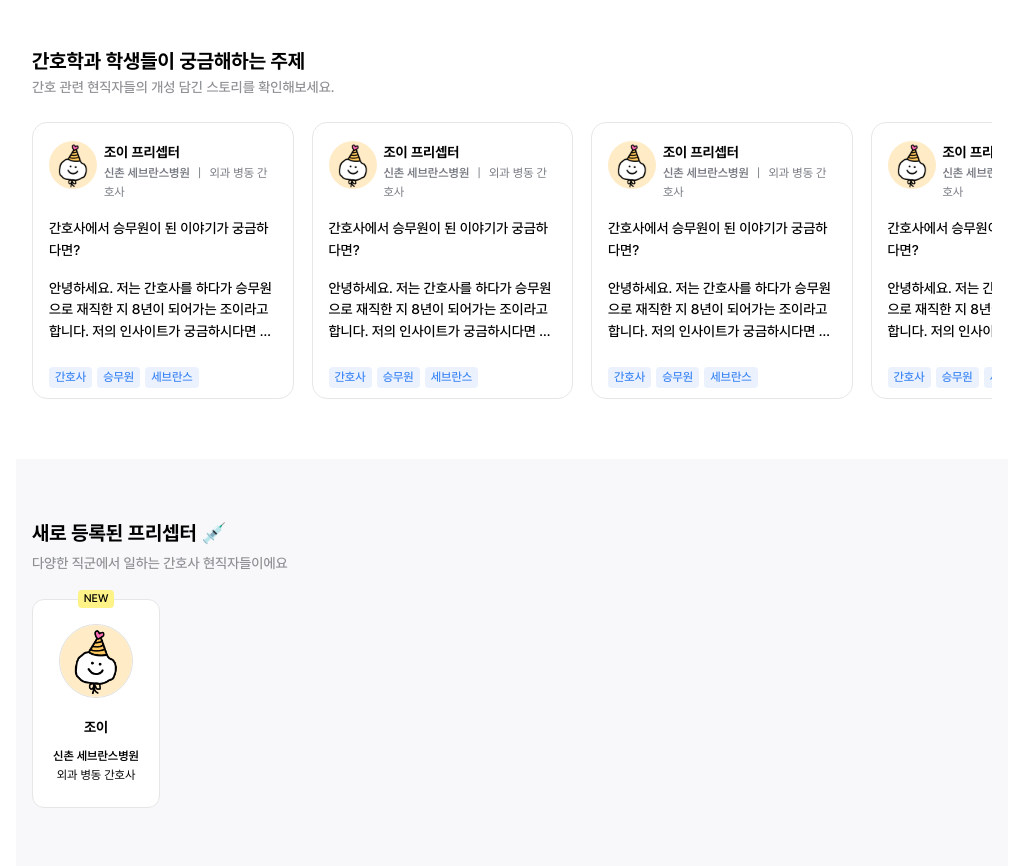
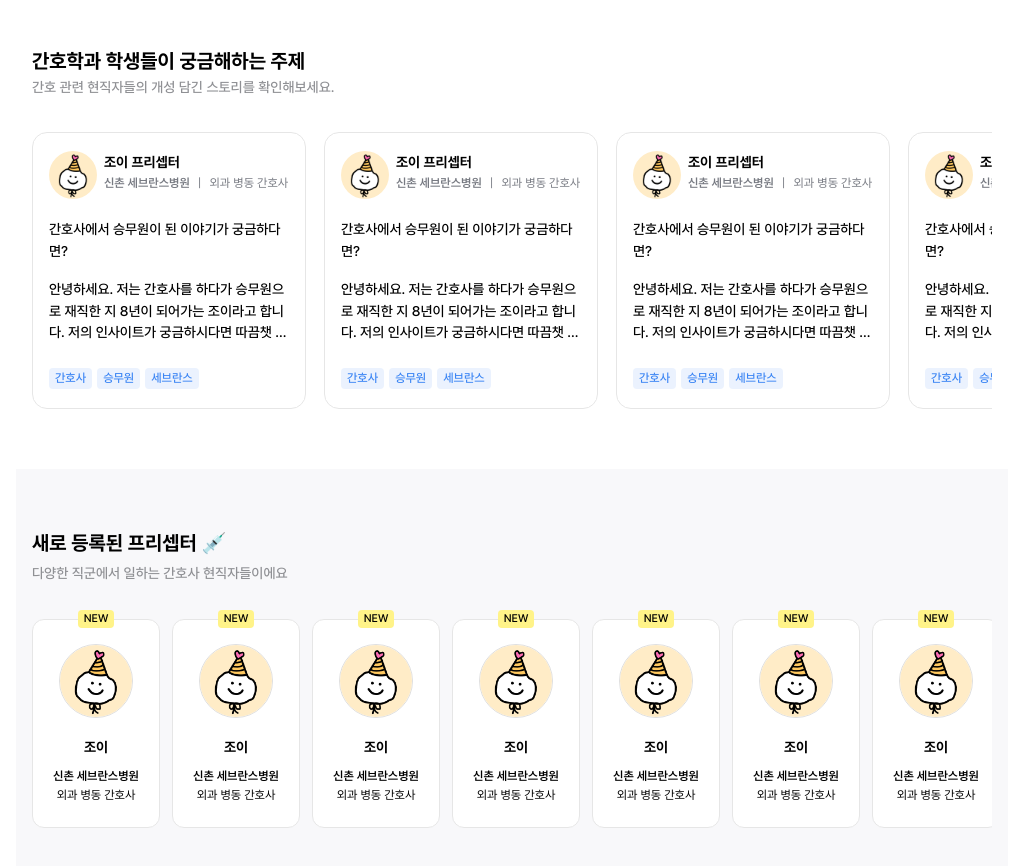
Before and after one commit to DDA-KKM/DDAKKM-REACT, a React (Create React App) app: page / in a window 1280 px wide. Shown: the part 560-1426 px from the top of the page, without its empty margins (128-1151 px from the left). Built offline with nearby package versions, Linux system fonts and the light colour scheme.

Commit message:
feat: swiper 완성

```diff
--- a/package.json
+++ b/package.json
@@ -19,7 +19,9 @@
     "react-responsive": "^9.0.2",
     "react-router-dom": "^6.11.1",
     "react-scripts": "5.0.1",
+    "react-swiper": "^0.1.5",
     "styled-components": "^5.3.10",
+    "swiper": "^9.3.1",
     "typescript": "^4.4.2",
     "web-vitals": "^2.1.0"
   },
--- a/src/pages/MainPage/Components/NewRN.style.ts
+++ b/src/pages/MainPage/Components/NewRN.style.ts
@@ -1,11 +1,13 @@
-import styled from 'styled-components'
+import styled from "styled-components";
+import { Swiper } from "swiper/react";
+import { onNotLarge } from "styles/mediaQueries";
 
 export const NewRNContainer = styled.section`
   padding: 60px 16px;
   width: 100%;
   max-width: 992px;
-	background: #F8F8FA;
-`
+  background: #f8f8fa;
+`;
 
 export const NewRNHeading = styled.div`
   font-weight: 700;
@@ -17,49 +19,43 @@ export const NewRNHeading = styled.div`
     font-weight: 500;
     font-size: 14px;
     line-height: 160%;
-		color: #8F9094;
+    color: #8f9094;
   }
-`
-
-export const NewRNWrapper = styled.div`
-	margin-top: 24px;
-`
-
+`;
 
 export const RNCard = styled.div`
   position: relative;
-	border: #E6E6E6 1px solid;
+  border: #e6e6e6 1px solid;
   width: 128px;
   height: 209px;
   display: flex;
   flex-direction: column;
   align-items: center;
   padding-top: 24px;
-	background: #FFFFFF;
+  background: #ffffff;
   border-radius: 12px;
-`
+`;
 
 export const NewTag = styled.span`
   font-weight: 500;
   font-size: 11px;
   line-height: 160%;
   padding: 0 6px;
-	background: #FFF388;
+  background: #fff388;
   border-radius: 4px;
   position: absolute;
   top: -10px;
-`
+`;
 
 export const ProfileImg = styled.div`
-
   img {
     border-radius: 100px;
     width: 74px;
     height: 74px;
     object-fit: cover;
-		border: 1px solid #DFDFDF;
+    border: 1px solid #dfdfdf;
   }
-`
+`;
 
 export const UserName = styled.div`
   font-weight: 700;
@@ -67,18 +63,55 @@ export const UserName = styled.div`
   line-height: 160%;
   color: #000000;
   margin-top: 14px;
-`
+`;
 
 export const UserJob = styled.div`
   font-weight: 400;
   font-size: 12px;
   line-height: 160%;
-
-`
+`;
 
 export const UserCompany = styled.div`
   margin-top: 8px;
   font-weight: 600;
   font-size: 12px;
   line-height: 160%;
-`
+`;
+
+export const NewRNWrapper = styled.div`
+  margin-top: 24px;
+  width: 100%;
+  display: flex;
+  flex-direction: row;
+  gap: 12px;
+  align-items: center;
+  overflow-x: hidden;
+  ${onNotLarge} {
+    overflow-x: scroll;
+  }
+  &::-webkit-scrollbar {
+    background: none;
+  }
+`;
+
+export const ScrollContainer = styled.div`
+  width: 1250px;
+  display: flex;
+  gap: 12px;
+  margin-top: 10px;
+`;
+
+export const SlideContainer = styled(Swiper)`
+  height: auto;
+  width: 100%;
+  flex-direction: row;
+  margin-top: 10px;
+  .swiper-wrapper {
+    display: -webkit-inline-box;
+    width: 100%;
+  }
+  .swiper-slide {
+    display: flex;
+    width: 140px !important;
+  }
+`;
--- a/src/pages/MainPage/Components/NewRN.tsx
+++ b/src/pages/MainPage/Components/NewRN.tsx
@@ -1,16 +1,79 @@
-import * as S from './NewRN.style'
-import TEST from '../../../assets/Frame93.png'
+import * as S from "./NewRN.style";
+import TEST from "../../../assets/Frame93.png";
+import { SwiperSlide } from "swiper/react";
+import SwiperClass from "swiper";
+import { useState } from "react";
+import useMatchScreenSize from "hooks/useMatchScreenSize";
 
 const RNs = [
   {
     profile: TEST,
-		name: '조이',
-		company: '신촌 세브란스병원',
-		job: '외과 병동 간호사'
-	}
-]
+    name: "조이",
+    company: "신촌 세브란스병원",
+    job: "외과 병동 간호사",
+  },
+  {
+    profile: TEST,
+    name: "조이",
+    company: "신촌 세브란스병원",
+    job: "외과 병동 간호사",
+  },
+  {
+    profile: TEST,
+    name: "조이",
+    company: "신촌 세브란스병원",
+    job: "외과 병동 간호사",
+  },
+  {
+    profile: TEST,
+    name: "조이",
+    company: "신촌 세브란스병원",
+    job: "외과 병동 간호사",
+  },
+  {
+    profile: TEST,
+    name: "조이",
+    company: "신촌 세브란스병원",
+    job: "외과 병동 간호사",
+  },
+  {
+    profile: TEST,
+    name: "조이",
+    company: "신촌 세브란스병원",
+    job: "외과 병동 간호사",
+  },
+  {
+    profile: TEST,
+    name: "조이",
+    company: "신촌 세브란스병원",
+    job: "외과 병동 간호사",
+  },
+  {
+    profile: TEST,
+    name: "조이",
+    company: "신촌 세브란스병원",
+    job: "외과 병동 간호사",
+  },
+  {
+    profile: TEST,
+    name: "조이",
+    company: "신촌 세브란스병원",
+    job: "외과 병동 간호사",
+  },
+];
 
 function NewRN() {
+  const [isFirstSlide, setIsFirstSlide] = useState(true);
+  const [isLastSlide, setIsLastSlide] = useState(false);
+  const [slider, setSlider] = useState<SwiperClass>();
+  const { isLarge } = useMatchScreenSize();
+
+  const handleChange = () => {
+    if (!slider) return;
+    setIsLastSlide(slider.isEnd);
+    setIsFirstSlide(slider.isBeginning);
+  };
+
   return (
     <S.NewRNContainer>
       <S.NewRNHeading>
@@ -18,28 +81,44 @@ function NewRN() {
         <em>다양한 직군에서 일하는 간호사 현직자들이에요</em>
       </S.NewRNHeading>
       <S.NewRNWrapper>
-				{RNs.map((rn, idx)=>(
+        {isLarge ? (
+          <S.SlideContainer
+            slidesPerView="auto"
+            onSwiper={setSlider}
+            onTransitionEnd={handleChange}
+          >
+            {RNs.map((rn, idx) => (
+              <SwiperSlide key={idx}>
+                <S.RNCard>
+                  <S.NewTag>NEW</S.NewTag>
+                  <S.ProfileImg>
+                    <img src={rn.profile} alt="프로필 이미지" />
+                  </S.ProfileImg>
+                  <S.UserName>{rn.name}</S.UserName>
+                  <S.UserCompany>{rn.company}</S.UserCompany>
+                  <S.UserJob>{rn.job}</S.UserJob>
+                </S.RNCard>
+              </SwiperSlide>
+            ))}
+          </S.SlideContainer>
+        ) : (
+          <S.ScrollContainer>
+            {RNs.map((rn, idx) => (
               <S.RNCard key={idx}>
                 <S.NewTag>NEW</S.NewTag>
                 <S.ProfileImg>
-							<img src={rn.profile}/>
+                  <img src={rn.profile} alt="프로필 이미지" />
                 </S.ProfileImg>
-						<S.UserName>
-							{rn.name}
-						</S.UserName>
-						<S.UserCompany>
-							{rn.company}
-						</S.UserCompany>
-						<S.UserJob>
-							{rn.job}
-						</S.UserJob>
+                <S.UserName>{rn.name}</S.UserName>
+                <S.UserCompany>{rn.company}</S.UserCompany>
+                <S.UserJob>{rn.job}</S.UserJob>
               </S.RNCard>
             ))}
-
-
+          </S.ScrollContainer>
+        )}
       </S.NewRNWrapper>
     </S.NewRNContainer>
-	)
+  );
 }
 
-export default NewRN
+export default NewRN;
--- a/src/pages/MainPage/Components/TopicList.style.ts
+++ b/src/pages/MainPage/Components/TopicList.style.ts
@@ -1,4 +1,6 @@
 import styled from "styled-components";
+import { Swiper } from "swiper/react";
+import { onNotLarge } from "styles/mediaQueries";
 
 export const TopicContainer = styled.section`
   padding: 25px 16px 60px 16px;
@@ -21,20 +23,23 @@ export const TopicHeader = styled.div`
 
 export const TopicWrapper = styled.div`
   width: 100%;
-  overflow-x: scroll;
+  overflow: hidden;
   &::-webkit-scrollbar {
     background: none;
+  }
+  ${onNotLarge} {
+    overflow-x: scroll;
   }
 `;
 
 export const ScrollContainer = styled.div`
-  width: 1100px;
+  width: 1150px;
   display: flex;
   gap: 18px;
 `;
 
 export const TopicCard = styled.div`
-  width: 274px;
+  width: 274px !important;
   height: 277px;
   border: #e6e6e6 1px solid;
   padding: 18px 16px;
@@ -118,3 +123,18 @@ export const Tag = styled.div`
     color: #3984f4;
   }
 `;
+
+export const SlideContainer = styled(Swiper)`
+  height: auto;
+  width: 100%;
+  flex-direction: row;
+  margin-top: 10px;
+  .swiper-wrapper {
+    display: -webkit-inline-box;
+    width: 100%;
+  }
+  .swiper-slide {
+    display: flex;
+    width: 292px !important;
+  }
+`;
--- a/src/pages/MainPage/Components/TopicList.tsx
+++ b/src/pages/MainPage/Components/TopicList.tsx
@@ -1,5 +1,9 @@
 import * as S from "./TopicList.style";
 import TEST from "../../../assets/Frame93.png";
+import useMatchScreenSize from "hooks/useMatchScreenSize";
+import { useState } from "react";
+import SwiperClass from "swiper";
+import { SwiperSlide } from "swiper/react";
 
 const TOPIC = [
   {
@@ -41,6 +45,17 @@ const TOPIC = [
 ];
 
 function TopicList() {
+  const [isFirstSlide, setIsFirstSlide] = useState(true);
+  const [isLastSlide, setIsLastSlide] = useState(false);
+  const [slider, setSlider] = useState<SwiperClass>();
+  const { isLarge } = useMatchScreenSize();
+
+  const handleChange = () => {
+    if (!slider) return;
+    setIsLastSlide(slider.isEnd);
+    setIsFirstSlide(slider.isBeginning);
+  };
+
   return (
     <S.TopicContainer>
       <S.TopicHeader>
@@ -49,6 +64,41 @@ function TopicList() {
         <em>간호 관련 현직자들의 개성 담긴 스토리를 확인해보세요.</em>
       </S.TopicHeader>
       <S.TopicWrapper>
+        {isLarge ? (
+          <S.SlideContainer
+            slidesPerView="auto"
+            onSwiper={setSlider}
+            onTransitionEnd={handleChange}
+          >
+            {TOPIC.map((topic, idx) => (
+              <SwiperSlide key={idx}>
+                <S.TopicCard>
+                  <S.Profile>
+                    <S.ProfileImg>
+                      <img src={topic.profile} alt="프로필 이미지" />
+                    </S.ProfileImg>
+                    <S.UserInfo>
+                      <S.UserName>{topic.name} 프리셉터</S.UserName>
+                      <S.UserCompany>
+                        <span>{topic.company}</span>
+                        <em>|</em>
+                        <em>{topic.job}</em>
+                      </S.UserCompany>
+                    </S.UserInfo>
+                  </S.Profile>
+                  <S.Topic>{topic.topic}</S.Topic>
+                  <S.Desc>{topic.desc}</S.Desc>
+                  <S.Tag>
+                    {topic.tag.map((value, idx) => (
+                      <span key={idx}>{value}</span>
+                    ))}
+                  </S.Tag>
+                </S.TopicCard>
+              </SwiperSlide>
+            ))}
+          </S.SlideContainer>
+        ) : (
+          <>
             <S.ScrollContainer>
               {TOPIC.map((topic, idx) => (
                 <S.TopicCard key={idx}>
@@ -75,6 +125,8 @@ function TopicList() {
                 </S.TopicCard>
               ))}
             </S.ScrollContainer>
+          </>
+        )}
       </S.TopicWrapper>
     </S.TopicContainer>
   );
```
Also changed, not shown: src/pages/MainPage/index.tsx (+9 -9 lines), 1 other file (tests, documents, lock files or other folders). Lines whose indentation alone changed are shown as unchanged.
